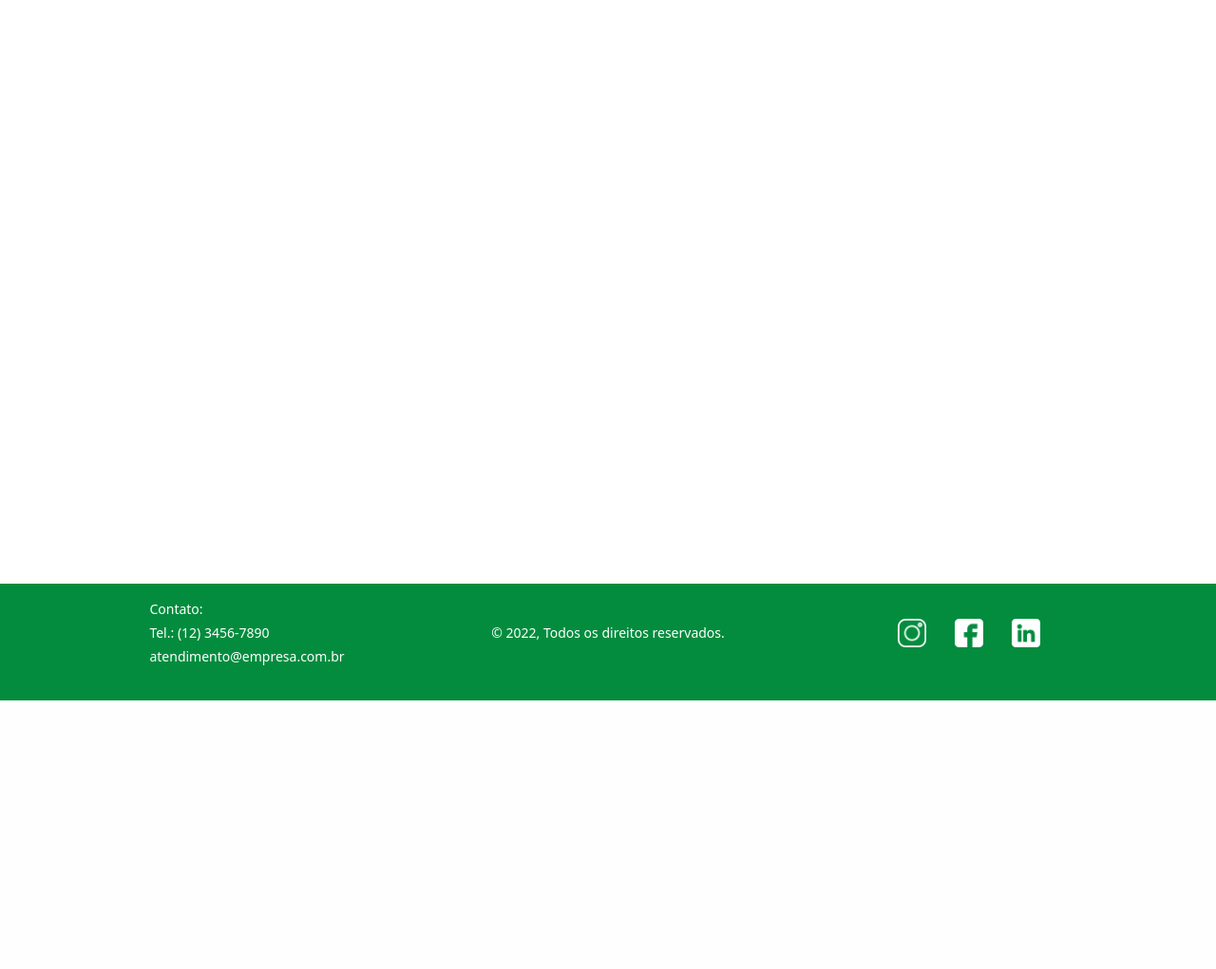
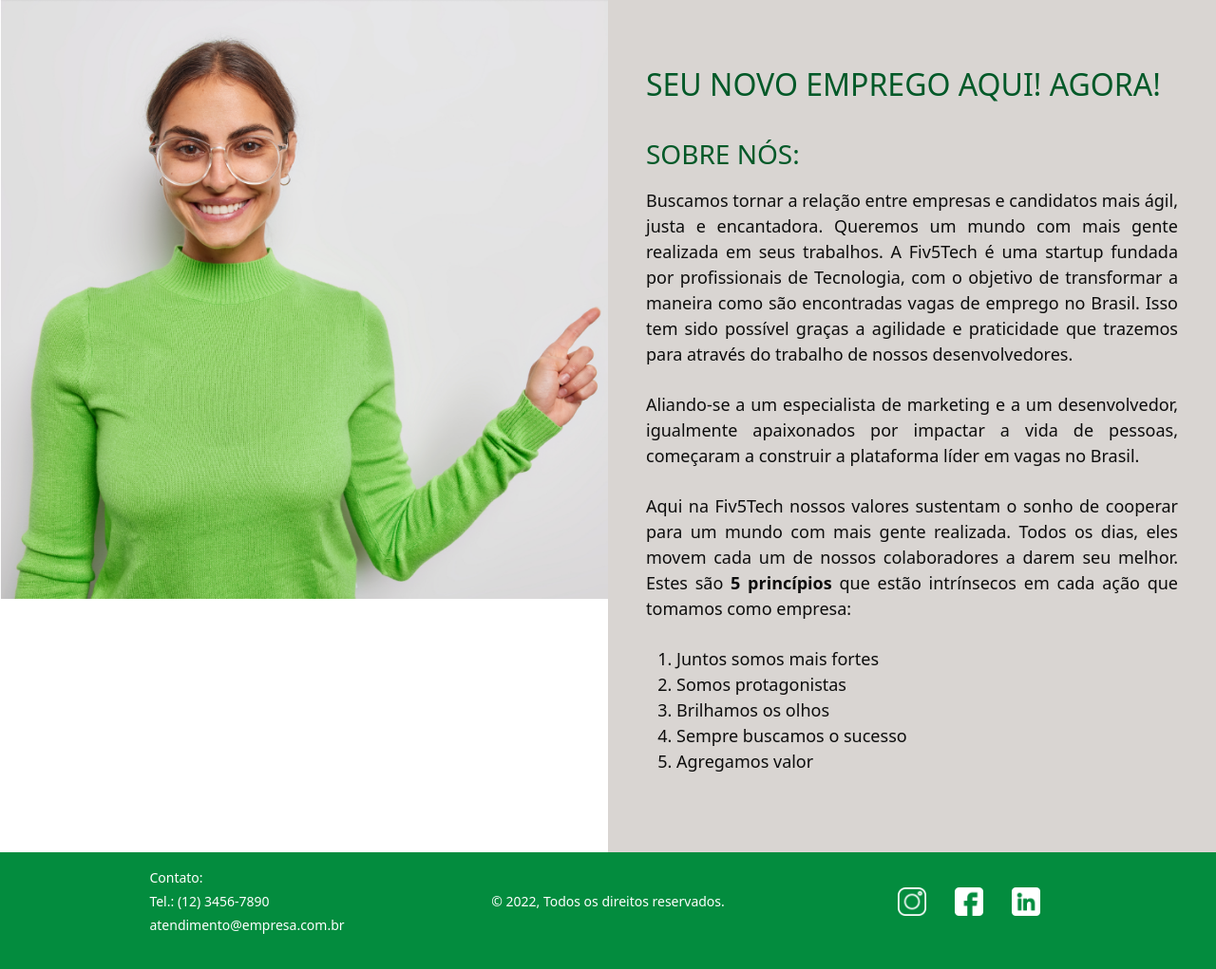
Before and after one commit to Fiv5TechCo/API-1ADS-2022-1, a Flask app: page / in a window 1280 px wide. Shown: the part 62-1083 px from the top of the page at 95% size. Before the commit the page ends 800 px from the top, so only its background shows below. Run offline with Flask 2, Linux system fonts and the light colour scheme.

Commit message:
commitando mudanças

```diff
--- a/app/static/styles/home.css
+++ b/app/static/styles/home.css
@@ -9,12 +9,16 @@
 
 .content {
     flex: 1 0 auto;
+    display: flex;
+    flex-direction: row;
+    margin: 0;
+    padding: 0;
+    width: 100%;
 }
 
 .my-navbar {
     background-color: #038c3e;
 }
-
 
 .my-footer {
     background-color: #038c3e;
@@ -24,3 +28,56 @@
 footer img {
     margin:15px
 }
+
+.image {
+    width: 50%;
+}
+
+.image img {
+    width: 100%;
+}
+
+#texto {
+    width: 50%;
+    display: flex;
+    flex-direction: column;
+    justify-content: center;
+    text-align: justify;
+    background-color: #d9d5d2;
+    padding: 40px;
+}
+
+#texto h2 {
+    margin-top: 30px;
+    color: #025928;
+}
+#texto h3 {
+    margin-top: 30px;
+    color: #025928;
+}
+#texto p {
+    margin-top: 10px;
+    color: #0d0d0d;
+    font-size: large;
+}
+#texto ol {
+    margin-top: 10px;
+    color: #0d0d0d;
+    font-size: large;
+}
+
+@media only screen and (max-width: 1000px) {
+
+    .content {
+        flex-direction: column;
+    }
+
+    .image {
+        width: 100%;
+    }
+
+    #texto {
+        width: 100%;
+    }
+
+}
--- a/app/templates/index.html
+++ b/app/templates/index.html
@@ -51,6 +51,35 @@
 
   <!--CONTEÚDO DA PÁGINA-->
   <div class="content">
+    <div class="image">
+        <img src="../static/img/mulher-fundo.png" alt="" class="img-responsive">
+    </div>
+
+    <div id="texto">
+        <h2>SEU NOVO EMPREGO AQUI! AGORA!</h2>
+        <h3>SOBRE NÓS:</h3>
+        <p>Buscamos tornar a relação entre empresas e candidatos mais ágil, justa e encantadora. Queremos um
+            mundo com mais gente realizada em seus trabalhos. A Fiv5Tech é uma startup fundada por profissionais de
+            Tecnologia, com o objetivo de transformar a maneira como são encontradas vagas de emprego no Brasil. Isso tem
+            sido possível graças a agilidade e praticidade que trazemos para através do trabalho de nossos desenvolvedores.
+        </p>
+        <p>
+            Aliando-se a um especialista de marketing e a um desenvolvedor, igualmente apaixonados por impactar
+            a vida de pessoas, começaram a construir a plataforma líder em vagas no Brasil.
+        </p>
+        <p>
+            Aqui na Fiv5Tech nossos valores sustentam o sonho de cooperar para um mundo com mais gente
+            realizada. Todos os dias, eles movem cada um de nossos colaboradores a darem seu melhor. Estes são <span style="font-weight: bolder;">5 princípios</span>
+             que estão intrínsecos em cada ação que tomamos como empresa:
+        <ol>
+            <li>Juntos somos mais fortes</li>
+            <li>Somos protagonistas</li>
+            <li>Brilhamos os olhos</li>
+            <li>Sempre buscamos o sucesso</li>
+            <li>Agregamos valor</li>
+        </ol>
+        </p>
+    </div>
   </div>
 
   <!--RODAPÉ-->
```
Also changed, not shown: app/static/img/mulher-fundo.png (added).
